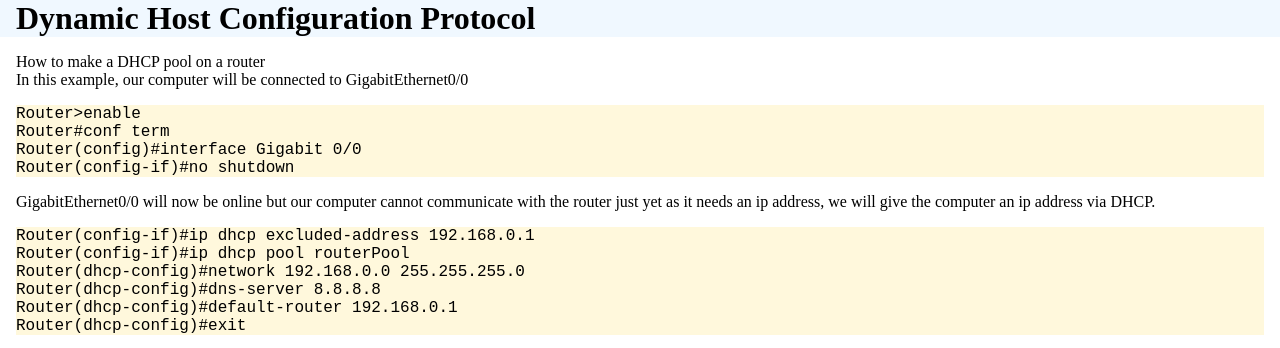
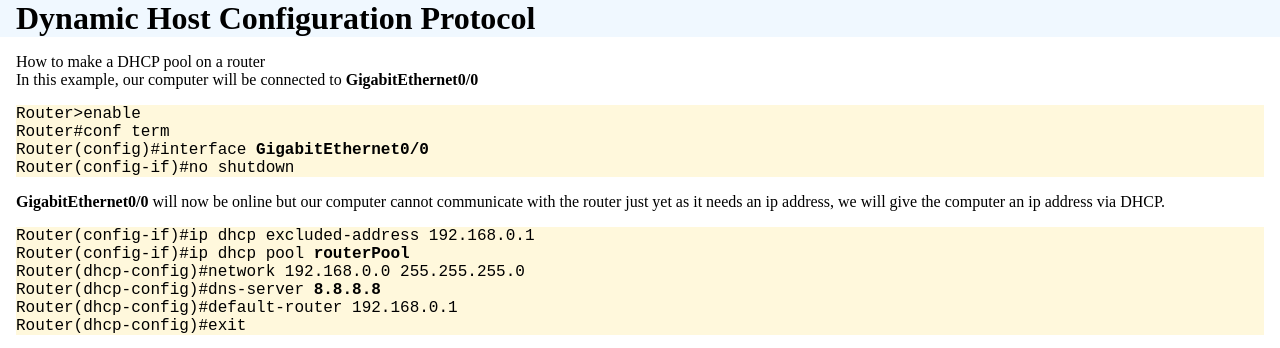
Before and after one commit to MachineThing/CiscoNetworking, a plain HTML site: page Internetwork/Router/DHCP.html in a window 1280 px wide. Shown: the top 348 px of the page. Drawn offline with Linux system fonts and the light colour scheme.

Commit message:
Added "changeable" elements bold

```diff
--- a/Internetwork/Router/DHCP.html
+++ b/Internetwork/Router/DHCP.html
@@ -9,22 +9,22 @@
         <h1>Dynamic Host Configuration Protocol</h1>
         <div class="content">
             <p>How to make a DHCP pool on a router<br />
-            In this example, our computer will be connected to GigabitEthernet0/0</p>
+            In this example, our computer will be connected to <b>GigabitEthernet0/0</b></p>
             <div class="command">
                 <p>
                 Router>enable<br />
                 Router#conf term<br />
-                Router(config)#interface Gigabit 0/0<br />
+                Router(config)#interface <b>GigabitEthernet0/0</b><br />
                 Router(config-if)#no shutdown<br />
                 </p>
             </div>
-            <p>GigabitEthernet0/0 will now be online but our computer cannot communicate with the router just yet as it needs an ip address, we will give the computer an ip address via DHCP.</p>
+            <p><b>GigabitEthernet0/0</b> will now be online but our computer cannot communicate with the router just yet as it needs an ip address, we will give the computer an ip address via DHCP.</p>
             <div class="command">
                 <p>
                 Router(config-if)#ip dhcp excluded-address 192.168.0.1<br />
-                Router(config-if)#ip dhcp pool routerPool<br />
+                Router(config-if)#ip dhcp pool <b>routerPool</b><br />
                 Router(dhcp-config)#network 192.168.0.0 255.255.255.0<br />
-                Router(dhcp-config)#dns-server 8.8.8.8<br />
+                Router(dhcp-config)#dns-server <b>8.8.8.8</b><br />
                 Router(dhcp-config)#default-router 192.168.0.1<br />
                 Router(dhcp-config)#exit<br />
                 </p>
```
Also changed, not shown: Internetwork/Hostname.html (+2 -2 lines), Internetwork/MOTD.html (+2 -2 lines).
